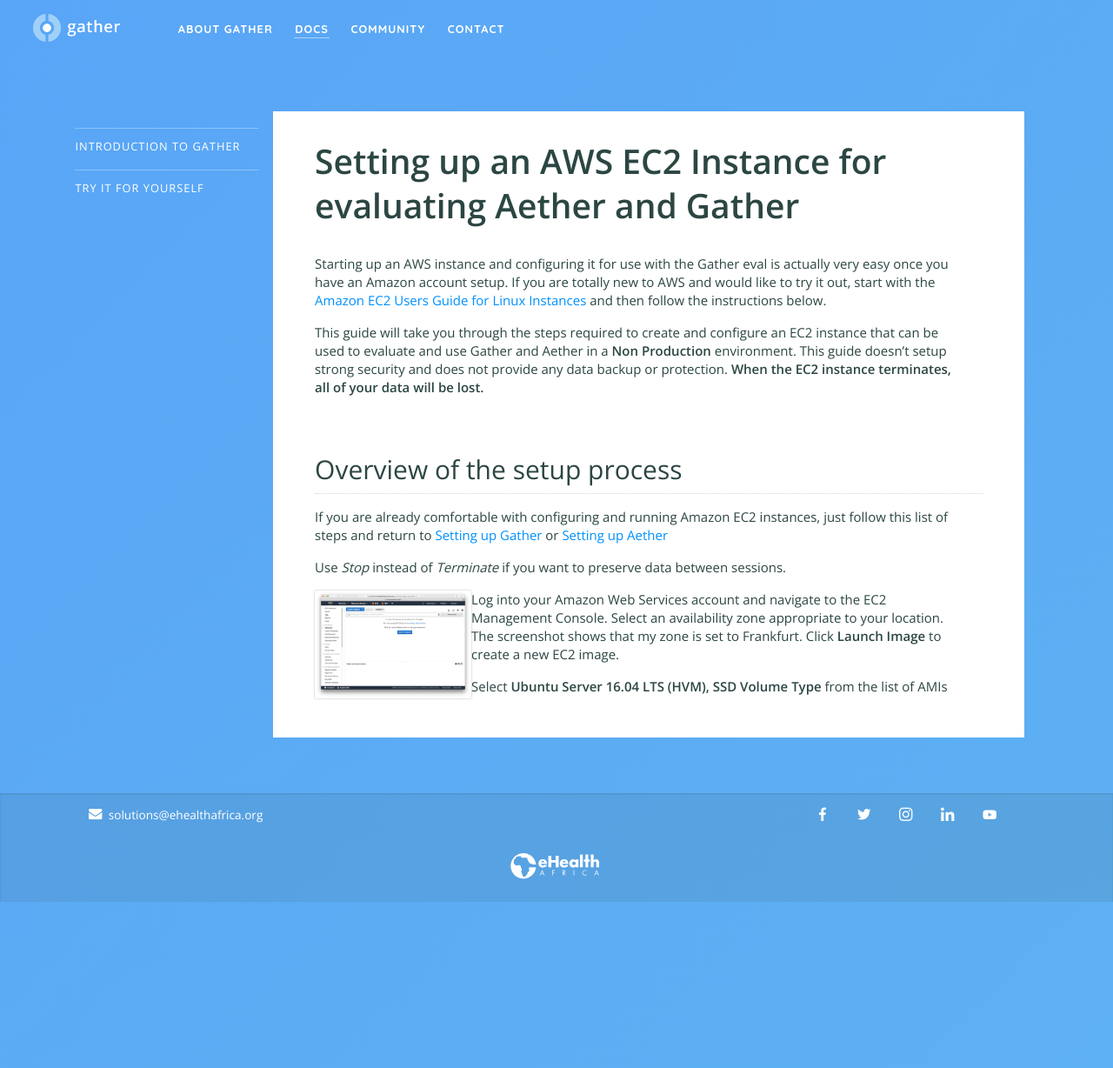
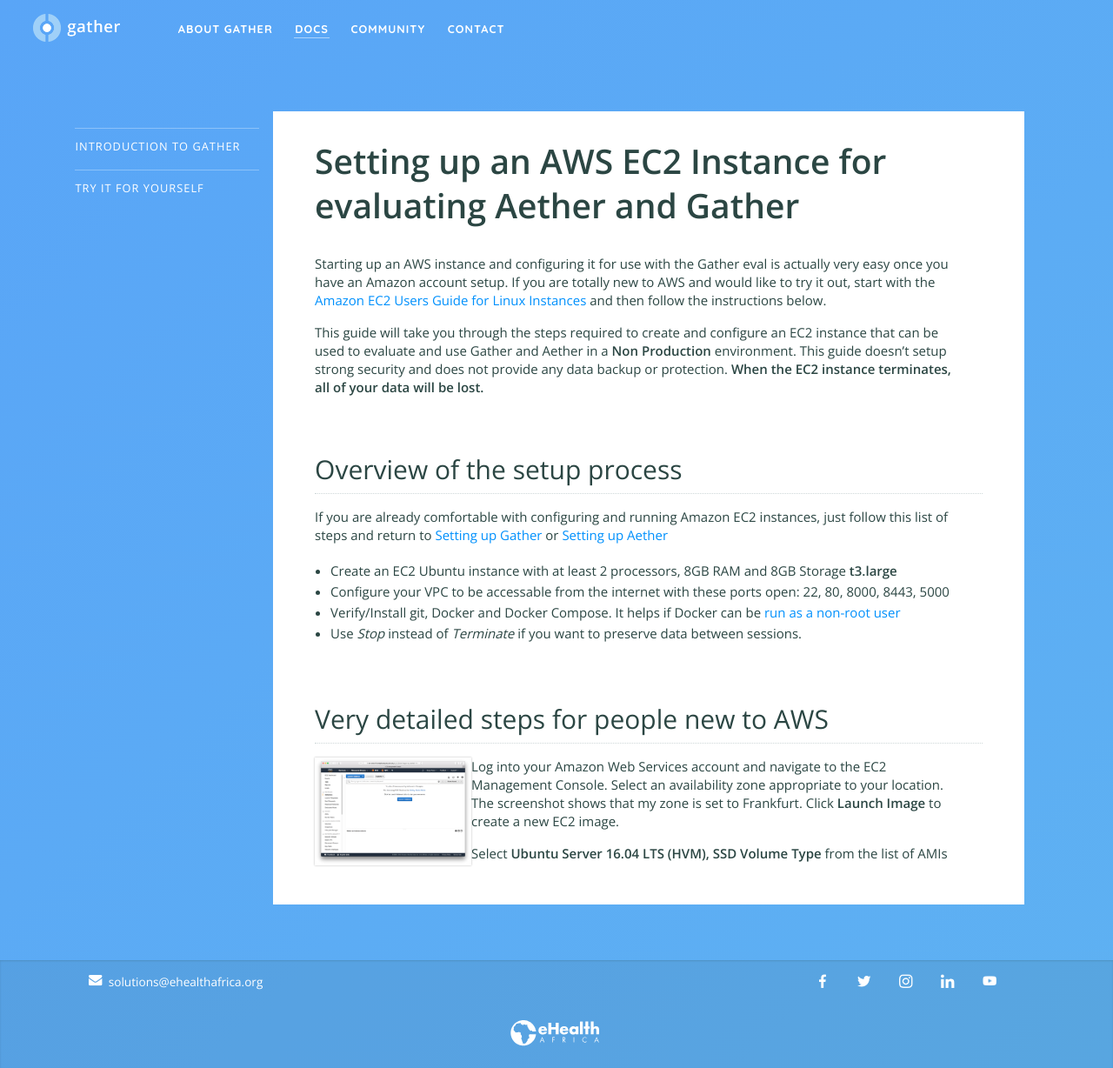
Before and after one commit to nixilla/gather, a Jekyll site: the page built from documentation/try/setup-aws.md, in a window 1280 px wide. Shown: the whole page at 87% size. Built offline with Jekyll 4.4.1, drawn with Linux system fonts in a browser that asks for light colours.

Commit message:
Update setup-aws.md

```diff
--- a/documentation/try/setup-aws.md
+++ b/documentation/try/setup-aws.md
@@ -10,11 +10,12 @@
 
 ## Overview of the setup process
 If you are already comfortable with configuring and running Amazon EC2 instances, just follow this list of steps and return to [Setting up Gather](/documentation/try/index#quick-test) or [Setting up Aether](https://aether.ehealthafrica.org/documentation/try/index.html#quick-test)
+* Create an EC2 Ubuntu instance with at least 2 processors, 8GB RAM and 8GB Storage **t3.large**
+* Configure your VPC to be accessable from the internet with these ports open: 22, 80, 8000, 8443, 5000
+* Verify/Install git, Docker and Docker Compose. It helps if Docker can be [run as a non-root user](https://docs.docker.com/install/linux/linux-postinstall/)
+* Use *Stop* instead of *Terminate* if you want to preserve data between sessions.
 
-
-
-Use *Stop* instead of *Terminate* if you want to preserve data between sessions.
-
+## Very detailed steps for people new to AWS
 ![AWS EC2 Launch](/images/aws-ec2-launch.png){: .scalable}Log into your Amazon Web Services account and navigate to the EC2 Management Console.  Select an availability zone appropriate to your location. The screenshot shows that my zone is set to Frankfurt. Click **Launch Image** to create a new EC2 image.
 
 Select **Ubuntu Server 16.04 LTS (HVM), SSD Volume Type** from the list of AMIs
```
